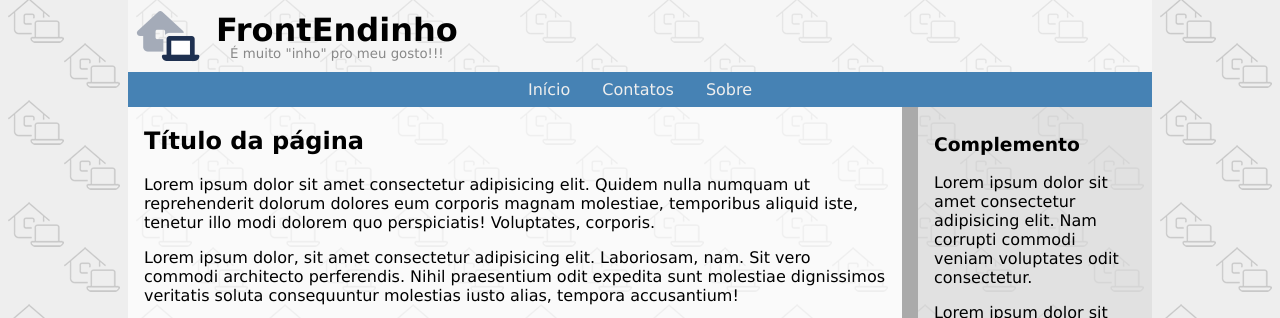
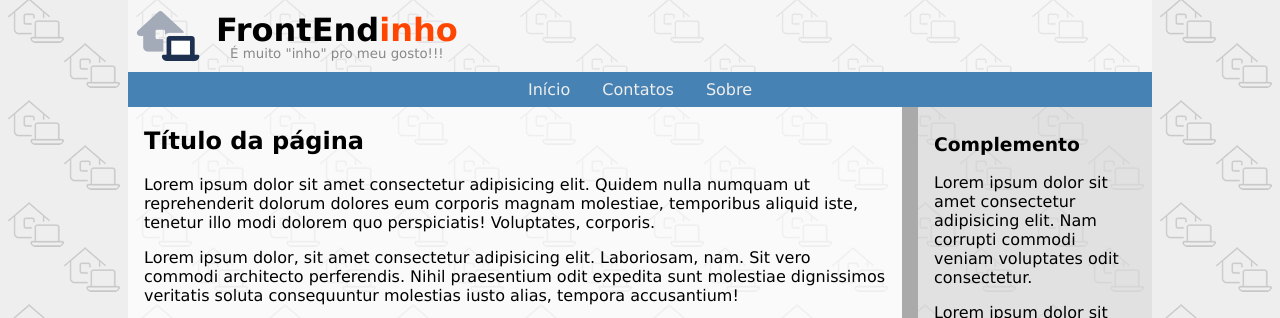
Before and after one commit to Luferat/FrontEndinho, a plain HTML site: page index.html in a window 1280 px wide. Shown: the top 318 px of the page. Drawn offline with Linux system fonts and the light colour scheme.

Commit message:
Update index.html

```diff
--- a/index.html
+++ b/index.html
@@ -21,7 +21,7 @@
             </a>
 
             <div>
-                <h1>FrontEndinho</h1>
+                <h1>FrontEnd<span style="color:orangered">inho</span></h1>
                 <small>É muito "inho" pro meu gosto!!!</small>
             </div>
 
```
